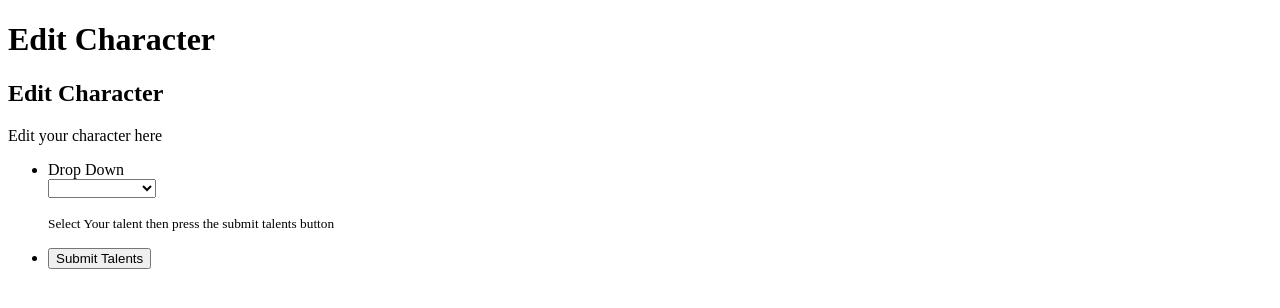
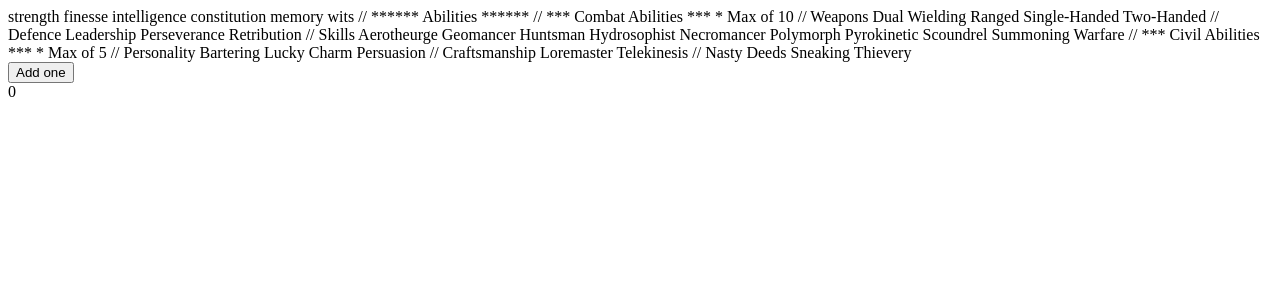
Before and after one commit to XakNitram/DivinityCharacterSite, a PHP site: page /pages/edit_character.php in a window 1280 px wide. Shown: the top 308 px of the page. Run offline with PHP 8.4, Linux system fonts and the light colour scheme.

Commit message:
added button to add every time you press it

```diff
--- a/pages/edit_character.php
+++ b/pages/edit_character.php
@@ -9,35 +9,72 @@
     <title><?php echo "$characterName ($username)"; ?></title>
 </head>
 <body>
-<div id="talents_container">
+strength
+finesse
+intelligence
+constitution
+memory
+wits
 
-    <h1><a>Edit Character</a></h1>
-    <form id="form_56566" class="appnitro"  method="post" action="">
-        <div class="form_description">
-            <h2>Edit Character</h2>
-            <p>Edit your character here</p>
-        </div>
-        <ul >
+// ****** Abilities ******
+// *** Combat Abilities ***
+* Max of 10
 
-            <li id="li_1" >
-                <label class="description" for="element_1">Drop Down </label>
-                <div>
-                    <select class="element select medium" id="element_1" name="element_1">
-                        <option value="" selected="selected"></option>
-                        <option value="1" >First option</option>
-                        <option value="2" >Second option</option>
-                        <option value="3" >Third option</option>
+// Weapons
+Dual Wielding
+Ranged
+Single-Handed
+Two-Handed
 
-                    </select>
-                </div><p class="guidelines" id="guide_1"><small>Select Your talent then press the submit talents button</small></p>
-            </li>
+// Defence
+Leadership
+Perseverance
+Retribution
 
-            <li class="buttons">
-                <input type="hidden" name="form_id" value="56566" />
+// Skills
+Aerotheurge
+Geomancer
+Huntsman
+Hydrosophist
+Necromancer
+Polymorph
+Pyrokinetic
+Scoundrel
+Summoning
+Warfare
 
-                <input id="saveForm" class="button_text" type="submit" name="submit" value="Submit Talents" />
-            </li>
-        </ul>
+// *** Civil Abilities ***
+* Max of 5
+
+// Personality
+Bartering
+Lucky Charm
+Persuasion
+
+// Craftsmanship
+Loremaster
+Telekinesis
+
+// Nasty Deeds
+Sneaking
+Thievery
+<form>
+    <form>
+        <input type="button" value="Add one" onclick="add();"/>
+    </form>
+    <span id="field">0</span>
+
+    <script>
+        var value = 0;
+
+        function add() {
+            value++;
+            document.getElementById("field").innerHTML = value;
+        }
+    </script>
+
+
+
     </form>
     <?php
 
```
